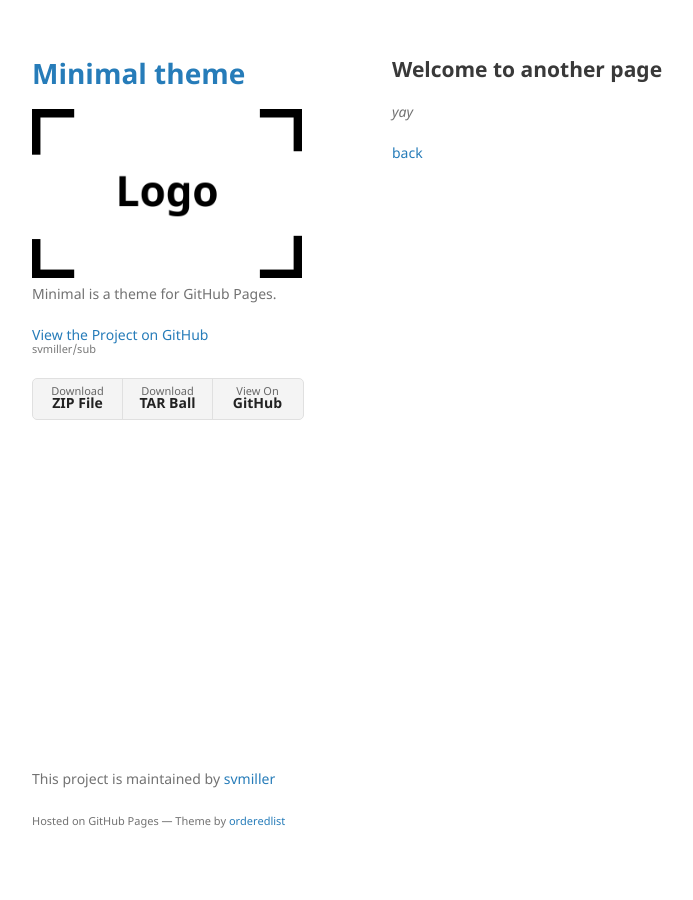
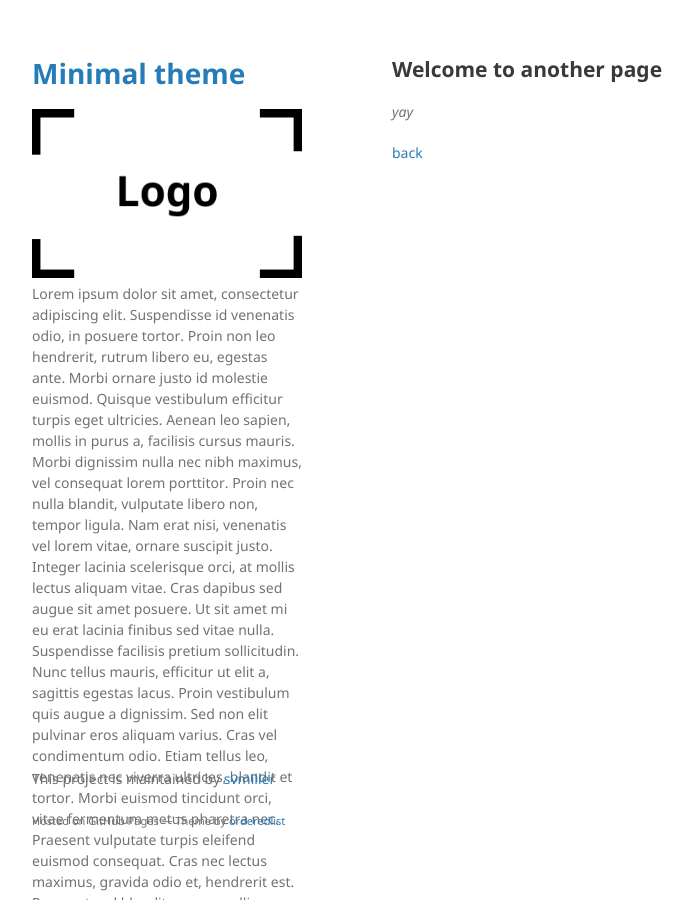
Before and after one commit to svmiller/sub, a Jekyll site: the page built from another-page.md, in a window 1280 px wide. Shown: the whole page, without its empty margins (178-871 px from the left). Built offline with Jekyll 4.4.1, drawn with Linux system fonts in a browser that asks for light colours; our own code applies the rules of GitHub Pages for plain Markdown files; some of the changed text lies outside the part shown.

Commit message:
Update _config.yml

```diff
--- a/_config.yml
+++ b/_config.yml
@@ -1,6 +1,6 @@
 title: Minimal theme
 logo: /assets/img/logo.png
-description: Minimal is a theme for GitHub Pages.
+description: "Lorem ipsum dolor sit amet, consectetur adipiscing elit. Suspendisse id venenatis odio, in posuere tortor. Proin non leo hendrerit, rutrum libero eu, egestas ante. Morbi ornare justo id molestie euismod. Quisque vestibulum efficitur turpis eget ultricies. Aenean leo sapien, mollis in purus a, facilisis cursus mauris. Morbi dignissim nulla nec nibh maximus, vel consequat lorem porttitor. Proin nec nulla blandit, vulputate libero non, tempor ligula. Nam erat nisi, venenatis vel lorem vitae, ornare suscipit justo. Integer lacinia scelerisque orci, at mollis lectus aliquam vitae. Cras dapibus sed augue sit amet posuere. Ut sit amet mi eu erat lacinia finibus sed vitae nulla. Suspendisse facilisis pretium sollicitudin. Nunc tellus mauris, efficitur ut elit a, sagittis egestas lacus. Proin vestibulum quis augue a dignissim. Sed non elit pulvinar eros aliquam varius. Cras vel condimentum odio. Etiam tellus leo, venenatis nec viverra ultrices, blandit et tortor. Morbi euismod tincidunt orci, vitae fermentum metus pharetra nec. Praesent vulputate turpis eleifend euismod consequat. Cras nec lectus maximus, gravida odio et, hendrerit est. Praesent sed blandit eros, a mollis augue. Curabitur nunc dui, suscipit sed libero non, scelerisque iaculis massa. Cras nec aliquam velit, at accumsan eros. Sed mollis enim a lectus venenatis porta. Ut lectus."
 show_downloads: true
 google_analytics:
 theme: jekyll-theme-minimal
```
